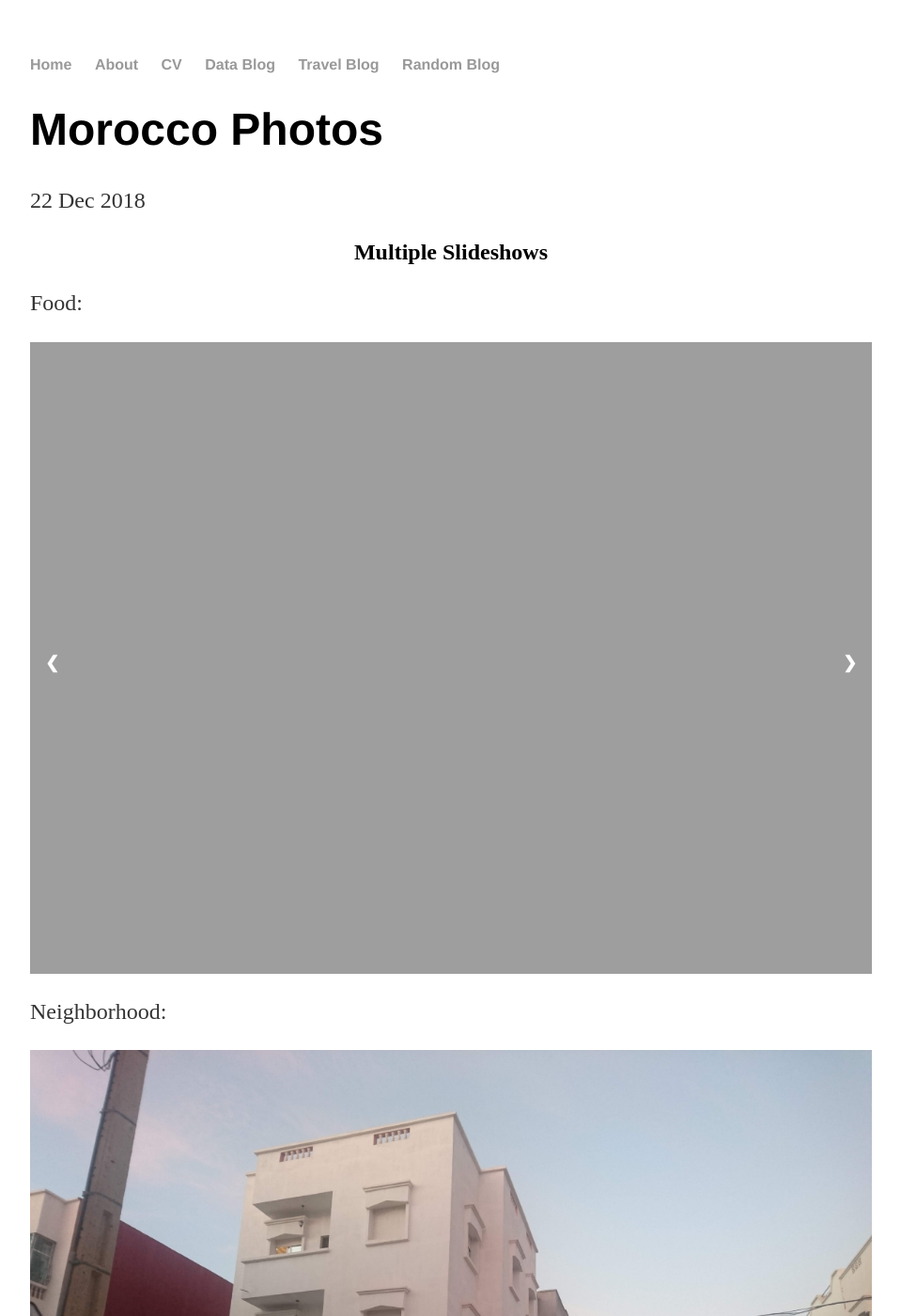
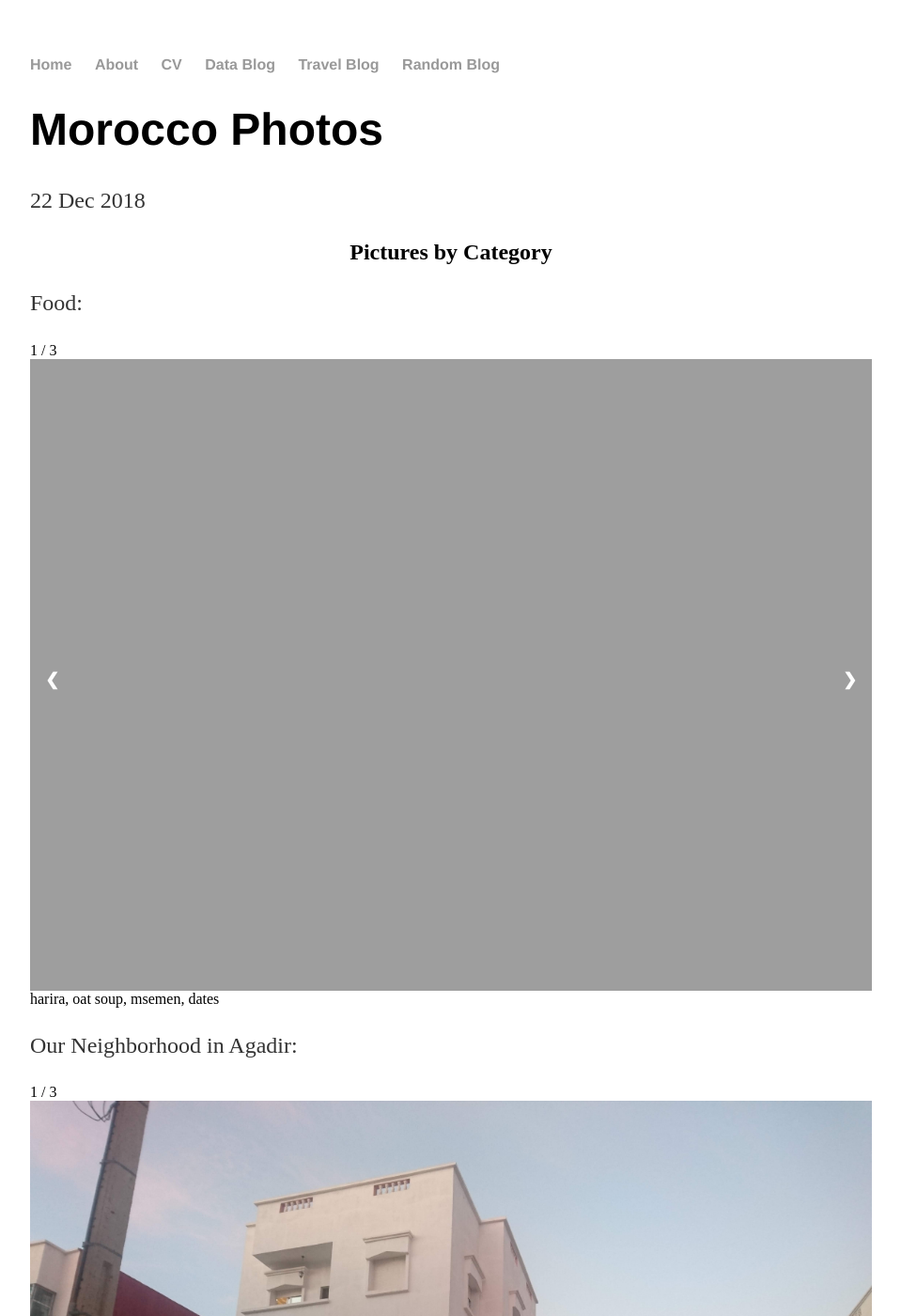
Before and after one commit to sydneymwong/sydneymwong.github.io, a Jekyll site: the page built from _posts/2018-12-22-morocco-photos.md, in a window 1280 px wide and 1400 px high. Shown: the whole window at 94% size, without its empty margins (160-1119 px from the left). Built offline with Jekyll 4.4.1, drawn with Linux system fonts in a browser that asks for light colours.

Commit message:
picture captions

```diff
--- a/_posts/2018-12-22-morocco-photos.md
+++ b/_posts/2018-12-22-morocco-photos.md
@@ -52,38 +52,50 @@ img {vertical-align: middle;}
 </head>
 <body>
 
-<h2 style="text-align:center">Multiple Slideshows</h2>
+<h2 style="text-align:center">Pictures by Category</h2>
 
 <p>Food:</p>
 <div class="slideshow-container">
   <div class="mySlides1">
+    <div class="numbertext">1 / 3</div>
     <img src="{{site.url}}/assets/morocco_photos/soup_msemen_dates.JPG" style="width:100%">
+    <div class="text">harira, oat soup, msemen, dates</div>
   </div>
 
   <div class="mySlides1">
+    <div class="numbertext">2 / 3</div>
     <img src="{{site.url}}/assets/morocco_photos/rice_vegetables.JPG" style="width:100%">
+    <div class="text">rice with vegetables - a restaurant in Tagazhout made this for me</div>
   </div>
 
   <div class="mySlides1">
+    <div class="numbertext">3 / 3</div>
     <img src="{{site.url}}/assets/morocco_photos/msemen.JPG" style="width:100%">
+    <div class="text">msemen</div>
   </div>
 
   <a class="prev" onclick="plusSlides(-1, 0)">&#10094;</a>
   <a class="next" onclick="plusSlides(1, 0)">&#10095;</a>
 </div>
 
-<p>Neighborhood:</p>
+<p>Our Neighborhood in Agadir:</p>
 <div class="slideshow-container">
   <div class="mySlides2">
+    <div class="numbertext">1 / 3</div>
     <img src="{{site.url}}/assets/morocco_photos/apartment.JPG" style="width:100%">
+    <div class="text">our apartment</div>
   </div>
 
   <div class="mySlides2">
+    <div class="numbertext">2 / 3</div>
     <img src="{{site.url}}/assets/morocco_photos/neighborhood_houses.JPG" style="width:100%">
+    <div class="text">nice houses in our neighborhood</div>
   </div>
 
   <div class="mySlides2">
+    <div class="numbertext">3 / 3</div>
     <img src="{{site.url}}/assets/morocco_photos/donkey.JPG" style="width:100%">
+    <div class="text">our neighborhood donkey (this photo was taken from the doorstep of our apartment)</div>
   </div>
 
   <a class="prev" onclick="plusSlides(-1, 1)">&#10094;</a>
```
